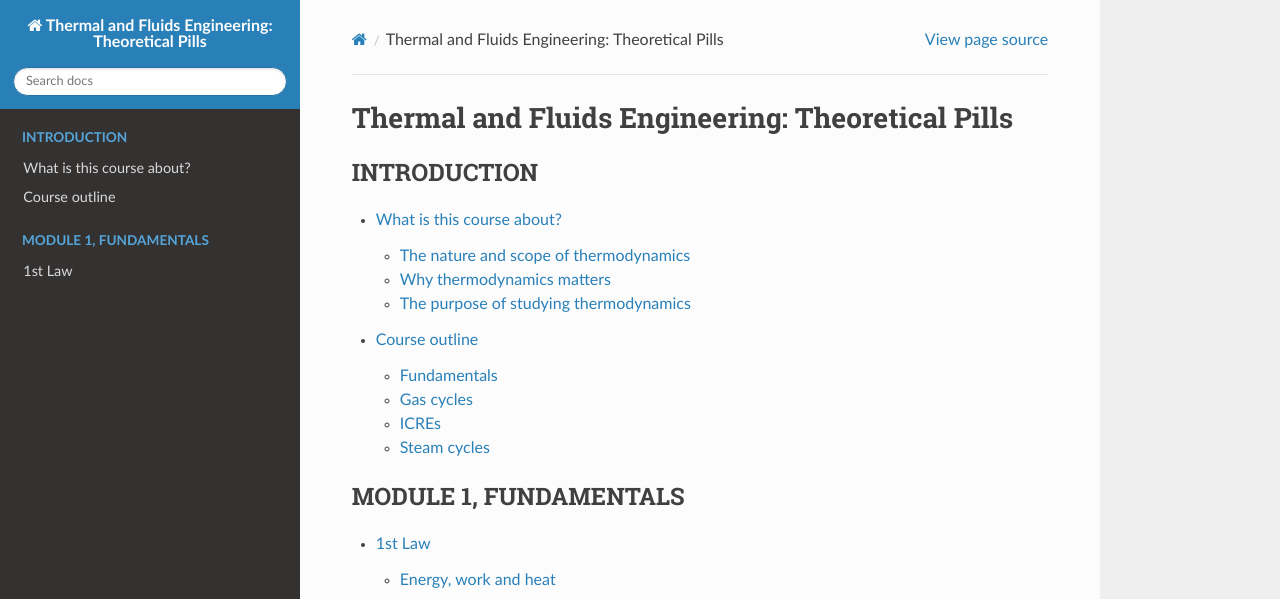
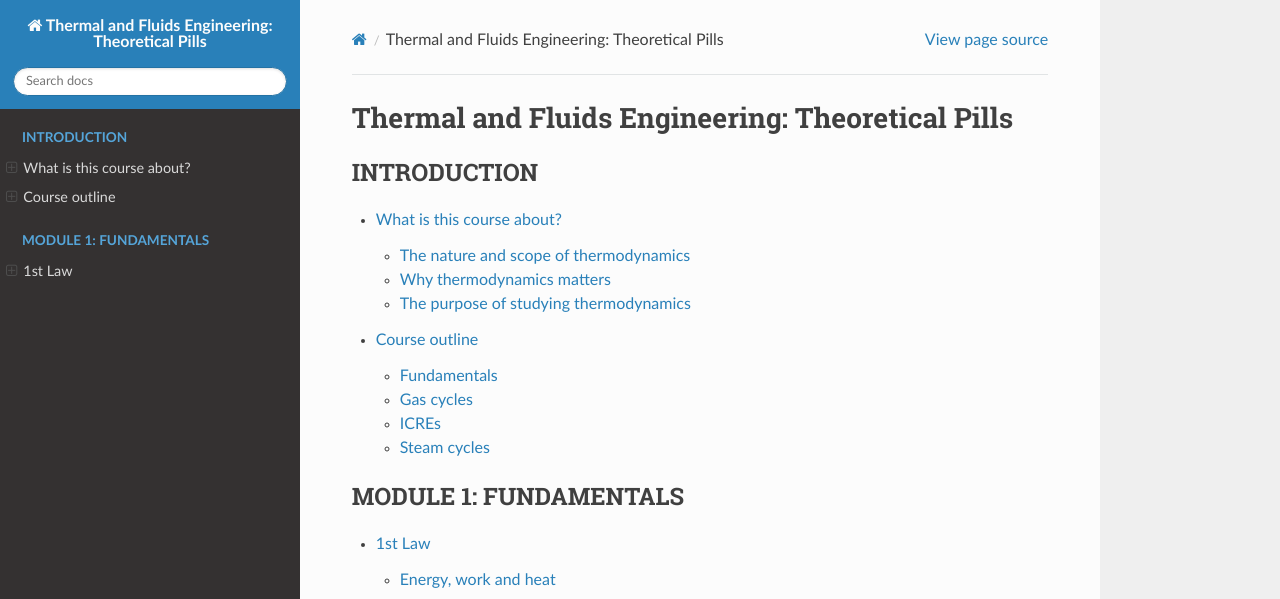
Before and after one commit to azarketa/Thermodynamics-theoretical-pills, a Sphinx documentation site: the page built from source/index.rst, in a window 1280 px wide and 900 px high. Shown: the top 599 px of the window. Built offline with Sphinx 7.4.7 and the Read the Docs theme 3.1.0, drawn with Linux system fonts in a browser that asks for light colours; pages that are not in the unit, such as notebooks, are missing from menus.

Commit message:
Files updated

```diff
--- a/source/01_basic_notions.rst
+++ b/source/01_basic_notions.rst
@@ -3,7 +3,6 @@
 ==============
 
 .. toctree::
-   :titlesonly:
    :maxdepth: 3
 
    Systems, surroundings and boundaries <01_Systems_surroundings_boundaries>
--- a/source/02_main_substance_models.rst
+++ b/source/02_main_substance_models.rst
@@ -4,7 +4,6 @@
 
 .. toctree::
    :maxdepth: 3
-   :titlesonly:
 
    Characterization of substances <04_Characterization_of_substances>
    Ideal and real gases <05_Ideal_and_real_gases>
--- a/source/03_1st_law.rst
+++ b/source/03_1st_law.rst
@@ -4,7 +4,6 @@
 
 .. toctree::
    :maxdepth: 3
-   :titlesonly:
 
    Energy, work and heat <09_Energy_work_and_heat>
    1st Law in closed systems <10_1st_law_in_closed_systems>
--- a/source/conf.py
+++ b/source/conf.py
@@ -64,6 +64,11 @@
 html_static_path = ['_static']
 html_css_files = ['custom.css']
 html_js_files = ['custom.js']
+html_theme_options = {
+    'collapse_navigation': False,
+    'navigation_depth': 4,
+    'titles_only': False,
+}
 
 # MyST Configuration
 myst_enable_extensions = [
--- a/source/index.rst
+++ b/source/index.rst
@@ -11,7 +11,7 @@
 
 .. toctree::
    :maxdepth: 3
-   :caption: MODULE 1, FUNDAMENTALS
+   :caption: MODULE 1: FUNDAMENTALS
 
    01_Basic_notions
    02_Main_substance_models
```
